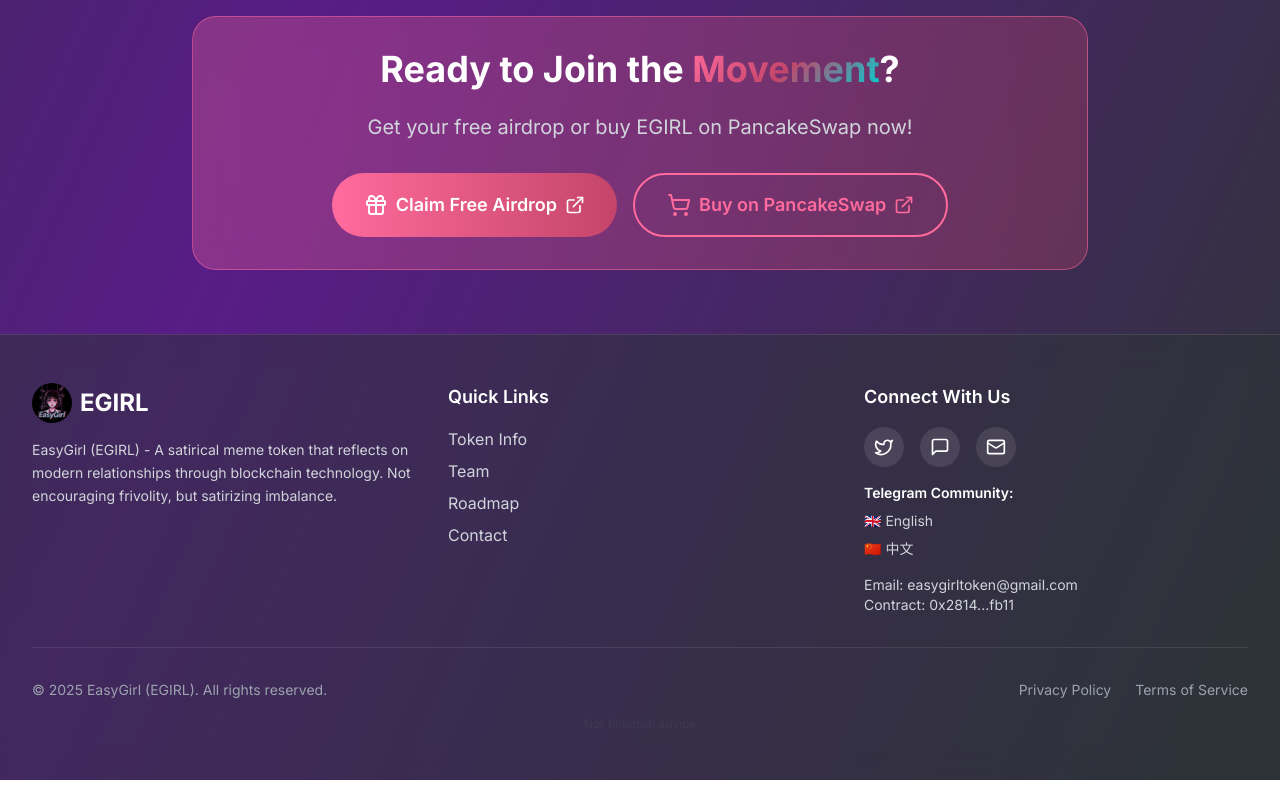
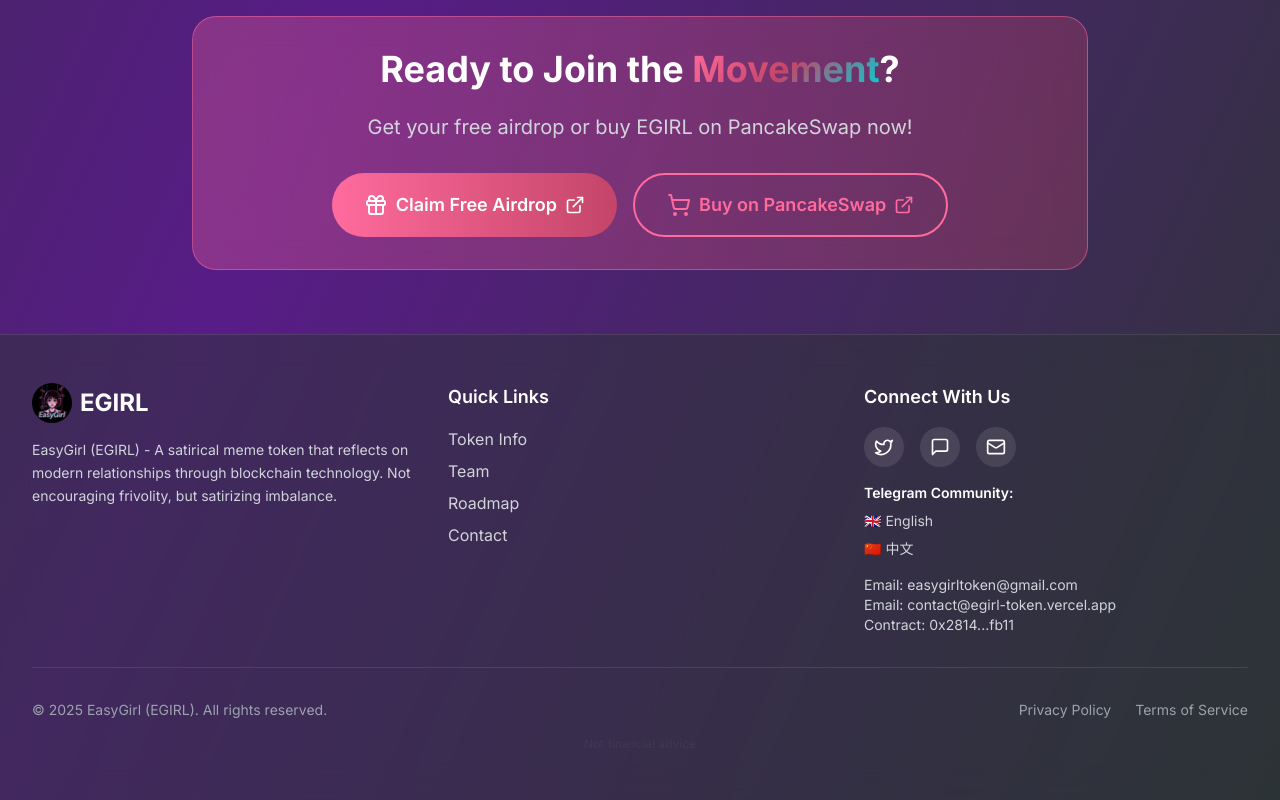
Before and after one commit to erere6232/egirl-website, a Next.js app: page / in a window 1280 px wide. Shown: the part 2152-2952 px from the top of the page. Built offline with nearby package versions, Linux system fonts and the light colour scheme.

Commit message:
Update Footer.tsx

```diff
--- a/components/Footer.tsx
+++ b/components/Footer.tsx
@@ -105,6 +105,7 @@
             </div>
             <div className="text-gray-300 text-sm">
               <p>Email: easygirltoken@gmail.com</p>
+              <p>Email: contact@egirl-token.vercel.app</p>
               <p>Contract: 0x2814...fb11</p>
             </div>
           </div>
```
